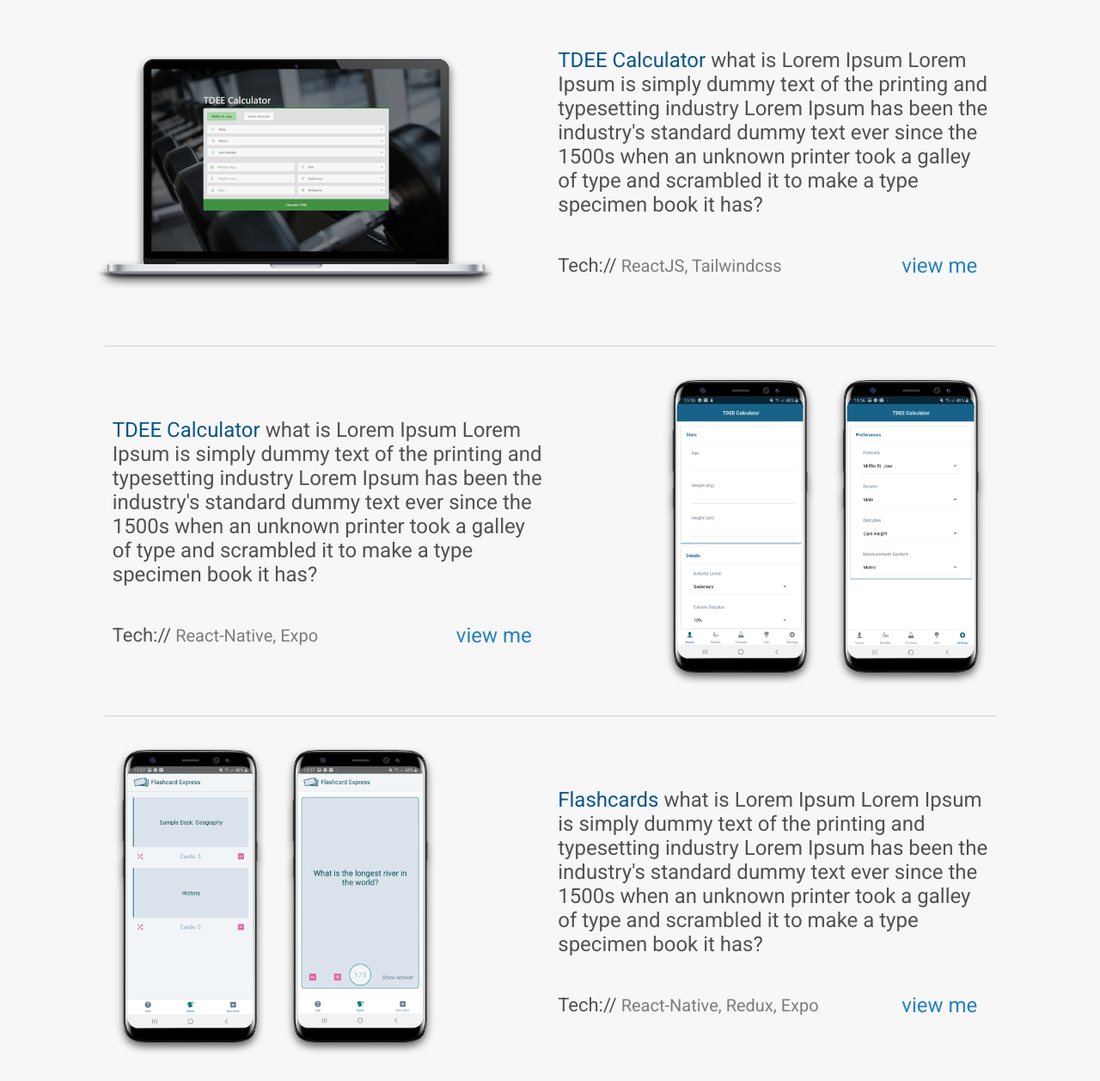
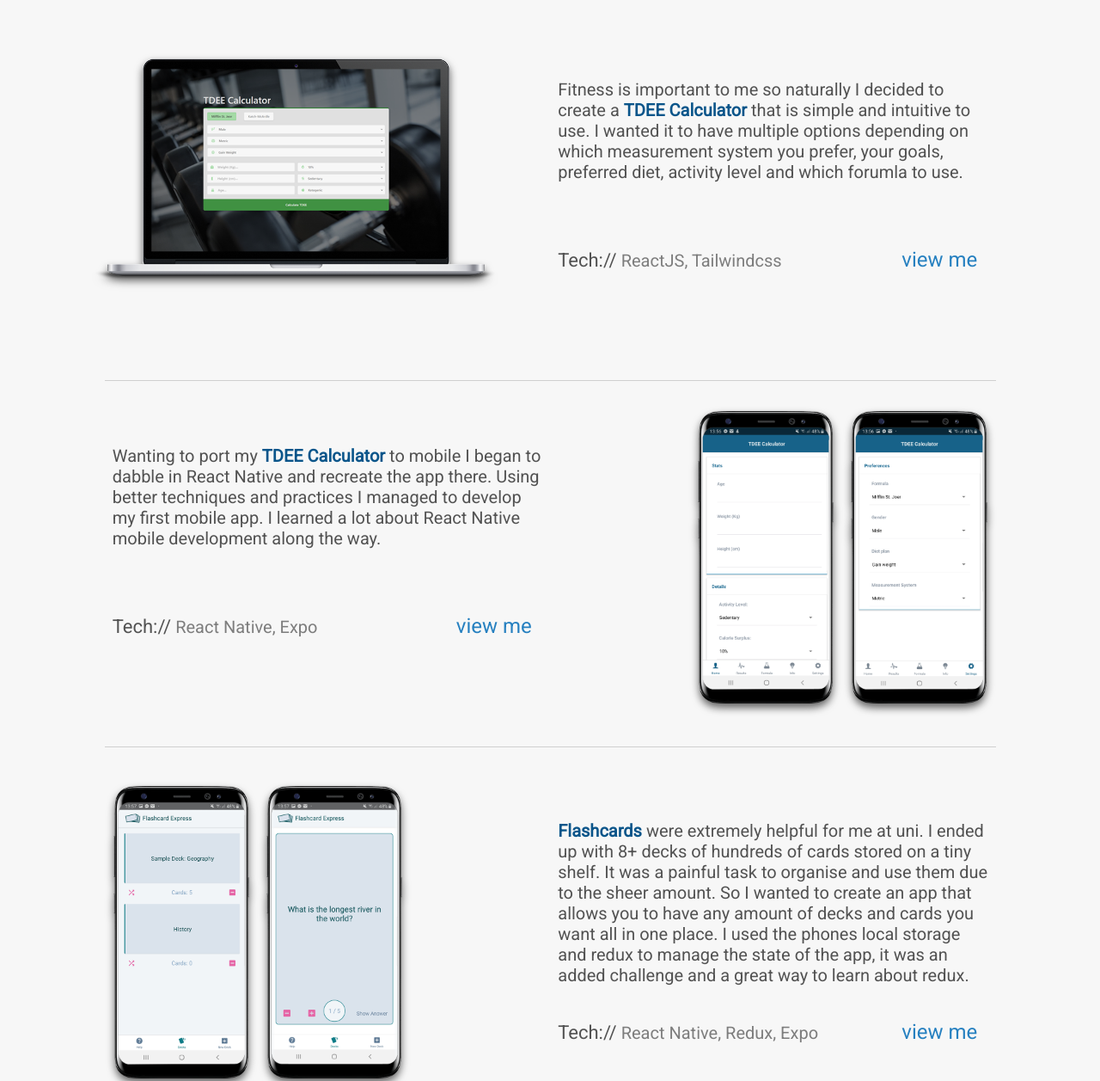
Before and after one commit to calcmp/Portfolio, a website: page public/frontend/index.html in a window 1280 px wide. Shown: the part 2855-4112 px from the top of the page at 86% size. Drawn offline with nearby package versions, Linux system fonts and the light colour scheme; files that its build step writes are made by us from their sources; files whose address does not match are found by name.

Commit message:
Projects content added, more responsiveness done

```diff
--- a/public/frontend/css/index.scss
+++ b/public/frontend/css/index.scss
@@ -22,12 +22,6 @@ font sizes
 
 @mixin mq-900 {
   @media (min-width: 900px) {
-    @content;
-  }
-}
-
-@mixin mq-1100 {
-  @media (min-width: 1100px) {
     @content;
   }
 }
@@ -234,11 +228,18 @@ body:before {
     }
   }
   .skills {
-    margin-top: 80px;
+    margin-top: 190px;
     width: 100%;
     display: flex;
     flex-wrap: wrap;
     justify-content: center;
+    @include mq-md {
+      margin-top: 80px;
+      width: 100%;
+      display: flex;
+      flex-wrap: wrap;
+      justify-content: center;
+    }
     .tag {
       height: 30px;
       margin: 6px 4px;
@@ -410,8 +411,11 @@ $counter: $items - $rows + 2;
 }
 
 .timeline-container {
-  padding: 100px 0 10px 0;
+  padding: 300px 0 10px 0;
   background: hsl(0, 0%, 97%);
+  @include mq-md {
+    padding: 100px 0 10px 0;
+  }
   h1 {
     color: hsl(0, 0%, 23%);
     text-align: center;
@@ -586,10 +590,10 @@ $counter: $items - $rows + 2;
   max-width: 1400px;
   width: 1400px;
   @include mq-900 {
-    margin: 0px 70px 20px 70px;
+    margin: 56px 70px 20px 70px;
   }
   @include mq-lg {
-    margin: 50px 70px 40px 70px;
+    margin: 56px 70px 40px 70px;
   }
   .img-container {
     display: flex;
@@ -605,10 +609,13 @@ $counter: $items - $rows + 2;
   }
   &:first-child {
     @include mq-900 {
-      margin: 0px 70px 10px 70px;
+      margin-bottom: -50px;
     }
     @include mq-lg {
-      margin: 50px 70px 40px 70px;
+      margin: 50px 70px 70px 70px;
+      .desc-container {
+        margin-top: 40px;
+      }
     }
     .img-container {
       width: 50%;
@@ -627,11 +634,19 @@ $counter: $items - $rows + 2;
         height: 76%;
       }
     }
+    hr.solid {
+      @include mq-900 {
+        margin-top: -20px;
+      }
+      @include mq-lg {
+        margin-top: 50px;
+      }
+    }
   }
   &.right img {
     height: 100%;
     @include mq-900 {
-      height: 76%;
+      height: 90%;
       align-self: center;
     }
     @include mq-lg {
@@ -644,8 +659,9 @@ $counter: $items - $rows + 2;
     margin: 0 20px;
     filter: drop-shadow(0 5px 5px hsl(0, 0%, 38%));
     @include mq-900 {
-      height: 76%;
+      height: 90%;
       align-self: center;
+      margin: 0 10px;
     }
     @include mq-lg {
       height: 100%;
@@ -655,6 +671,7 @@ $counter: $items - $rows + 2;
     align-self: center;
     display: flex;
     flex-direction: column;
+    justify-content: center;
     height: 100%;
     width: 50%;
     padding: 20px 0;
@@ -676,7 +693,7 @@ $counter: $items - $rows + 2;
         min-width: 300px;
       }
       @include mq-lg {
-        font-size: 24px;
+        font-size: 20px;
         color: hsl(0, 0%, 32%);
         min-width: 500px;
       }
@@ -694,6 +711,7 @@ $counter: $items - $rows + 2;
       margin-left: -34px;
     }
     .title {
+      font-weight: 600;
       color: hsl(205, 87%, 29%);
     }
     .desc-footer {
@@ -766,11 +784,17 @@ $counter: $items - $rows + 2;
     float: left;
     border: none;
     border-bottom: 1px solid hsl(0, 0%, 81%);
+    @include mq-900 {
+      margin-top: 40px;
+    }
+    @include mq-lg {
+      margin-top: 50px;
+    }
   }
 }
 hr {
   @include mq-900 {
-    margin-top: 10px;
+    margin-top: 50px;
   }
   @include mq-lg {
     margin-top: 50px;
--- a/public/frontend/index.html
+++ b/public/frontend/index.html
@@ -213,12 +213,11 @@
           </div>
           <div class="desc-container">
             <p>
-              <span class="title">TDEE Calculator</span>
-              what is Lorem Ipsum Lorem Ipsum is simply dummy text of the
-              printing and typesetting industry Lorem Ipsum has been the
-              industry's standard dummy text ever since the 1500s when an
-              unknown printer took a galley of type and scrambled it to make a
-              type specimen book it has?
+              Fitness is important to me so naturally I decided to create
+              a <span class="title">TDEE Calculator</span> that is simple and intuitive to use.
+              I wanted it to have multiple options depending on which measurement
+              system you prefer, your goals, preferred diet, activity level and
+              which forumla to use.
             </p>
             <div class="desc-footer">
               <p>
@@ -248,17 +247,15 @@
           </div>
           <div class="desc-container">
             <p>
-              <span class="title">TDEE Calculator</span>
-              what is Lorem Ipsum Lorem Ipsum is simply dummy text of the
-              printing and typesetting industry Lorem Ipsum has been the
-              industry's standard dummy text ever since the 1500s when an
-              unknown printer took a galley of type and scrambled it to make a
-              type specimen book it has?
+              Wanting to port my <span class="title">TDEE Calculator</span> to mobile I began to dabble in
+              React Native and recreate the app there. Using better techniques
+              and practices I managed to develop my first mobile app. I learned
+              a lot about React Native mobile development along the way.
             </p>
             <div class="desc-footer">
               <p>
                 <span class="tech-title">Tech://</span>
-                React-Native, Expo
+                React Native, Expo
               </p>
               <a
                 href="https://play.google.com/store/apps/details?id=com.callumpenny.tdeecalculator"
@@ -286,16 +283,18 @@
           <div class="desc-container">
             <p>
               <span class="title">Flashcards</span>
-              what is Lorem Ipsum Lorem Ipsum is simply dummy text of the
-              printing and typesetting industry Lorem Ipsum has been the
-              industry's standard dummy text ever since the 1500s when an
-              unknown printer took a galley of type and scrambled it to make a
-              type specimen book it has?
+              were extremely helpful for me at uni.
+              I ended up with 8+ decks of hundreds of cards stored on a tiny shelf.
+              It was a painful task to organise and use them due to the sheer amount.
+              So I wanted to create an app that allows you to have any
+              amount of decks and cards you want all in one place.
+              I used the phones local storage and redux to manage the state of the
+              app, it was an added challenge and a great way to learn about redux.
             </p>
             <div class="desc-footer">
               <p>
                 <span class="tech-title">Tech://</span>
-                React-Native, Redux, Expo
+                React Native, Redux, Expo
               </p>
               <a
                 href="https://play.google.com/store/apps/details?id=com.callumpenny.flashcard"
@@ -322,17 +321,17 @@
           </div>
           <div class="desc-container">
             <p>
-              <span class="title">Demoed</span>
-              what is Lorem Ipsum Lorem Ipsum is simply dummy text of the
-              printing and typesetting industry Lorem Ipsum has been the
-              industry's standard dummy text ever since the 1500s when an
-              unknown printer took a galley of type and scrambled it to make a
-              type specimen book it has?
+              Wanting a bigger challenge, <span class="title">Demoed</span> was that.
+              Demoed is for musicians to create and share recordings of demos of their music.
+              Using the experience I gained about redux, it is incorporated into all aspects of demoed
+              to manage the state of each component and functionality.
+              It has many features which include a fully functioning media player, record,
+              rename, delete, add/remove tags, filtering based on tags, share recordings to other apps and more.
             </p>
             <div class="desc-footer">
               <p>
                 <span class="tech-title">Tech://</span>
-                React-Native, Redux, Expo
+                React Native, Redux, Expo
               </p>
               <a href="www.spanishinquisition.com">
                 view me
```
Also changed, not shown: public/frontend/css/index.css, 1 other file.
